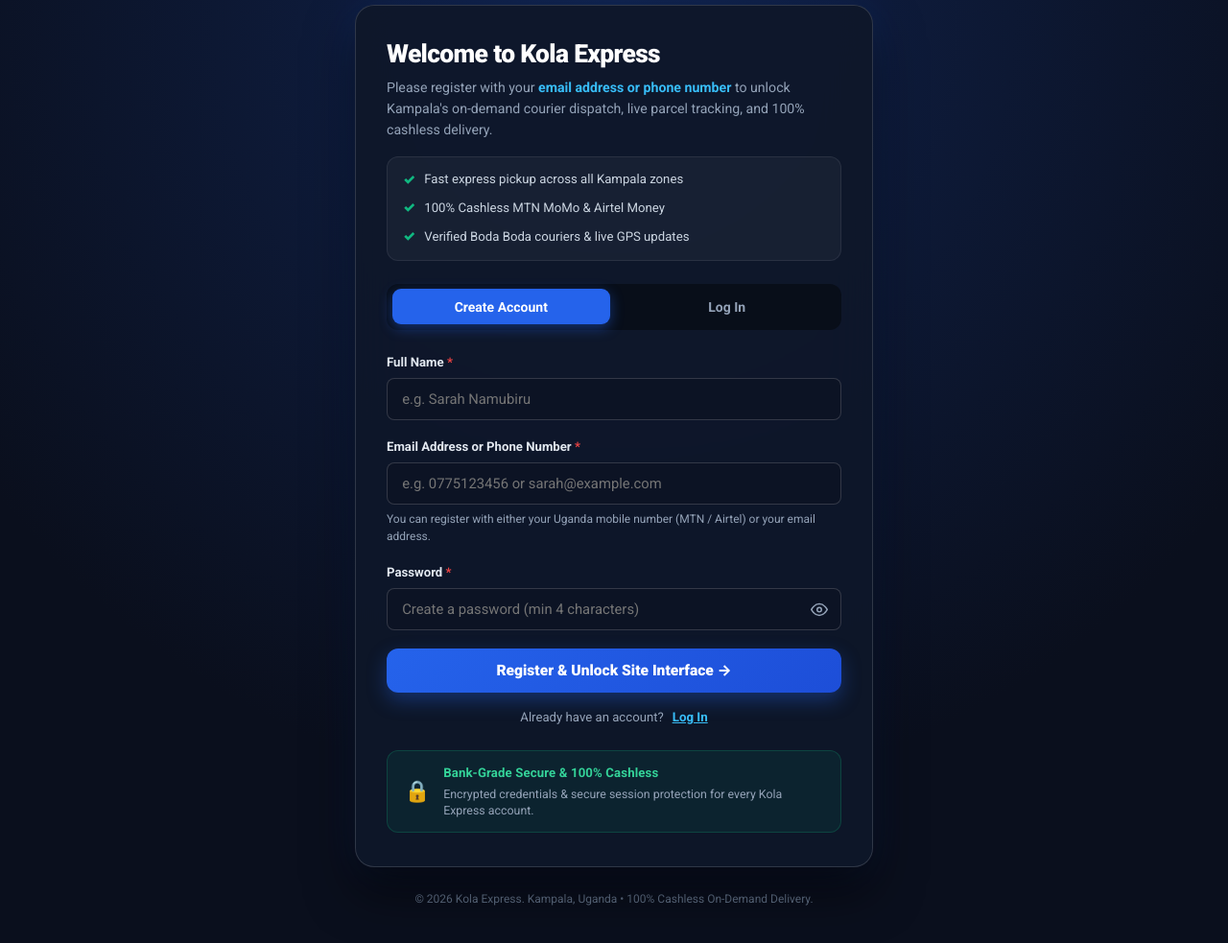
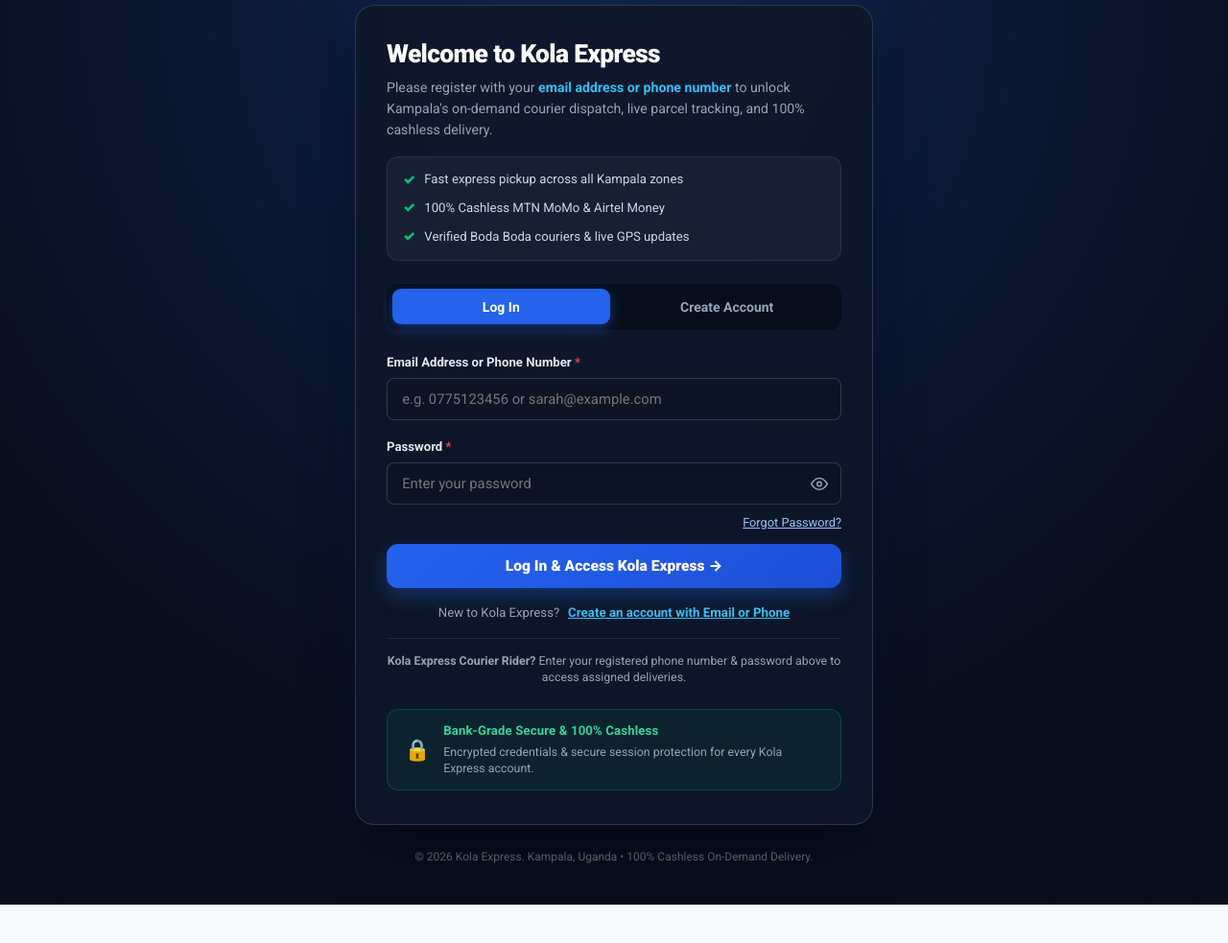
Before and after one commit to tendomoses07-arch/express, a website: page public/index.html in a window 1280 px wide. Shown: the part 111-1094 px from the top of the page at 96% size. After the commit the page ends 1054 px from the top, so only its background shows below. Drawn offline with nearby package versions, Linux system fonts and the light colour scheme.

Commit message:
fix(frontend): make login form default visible view on auth gate

```diff
--- a/public/index.html
+++ b/public/index.html
@@ -60,14 +60,14 @@
           </div>
         </div>
 
-        <!-- Mode Toggle Tabs (Register is active by default) -->
+        <!-- Mode Toggle Tabs (Login is active by default) -->
         <div class="auth-gate-tabs">
-          <button type="button" class="auth-gate-tab active" id="tabGateRegister">Create Account</button>
-          <button type="button" class="auth-gate-tab" id="tabGateLogin">Log In</button>
-        </div>
-
-        <!-- Form 1: Registration Form -->
-        <form id="gateRegisterForm" class="auth-gate-form">
+          <button type="button" class="auth-gate-tab active" id="tabGateLogin">Log In</button>
+          <button type="button" class="auth-gate-tab" id="tabGateRegister">Create Account</button>
+        </div>
+
+        <!-- Form 1: Registration Form (Hidden by default) -->
+        <form id="gateRegisterForm" class="auth-gate-form" style="display: none;">
           <div class="form-group">
             <label for="gateRegFullName">Full Name <span class="req">*</span></label>
             <input type="text" id="gateRegFullName" class="form-input" placeholder="e.g. Sarah Namubiru" required autocomplete="name">
@@ -102,8 +102,8 @@
           </div>
         </form>
 
-        <!-- Form 2: Login Form (Hidden by default) -->
-        <form id="gateLoginForm" class="auth-gate-form" style="display: none;">
+        <!-- Form 2: Login Form (Visible by default) -->
+        <form id="gateLoginForm" class="auth-gate-form">
           <div class="form-group">
             <label for="gateLoginIdentifier">Email Address or Phone Number <span class="req">*</span></label>
             <input type="text" id="gateLoginIdentifier" class="form-input" placeholder="e.g. 0775123456 or sarah@example.com" required autocomplete="username">
```
